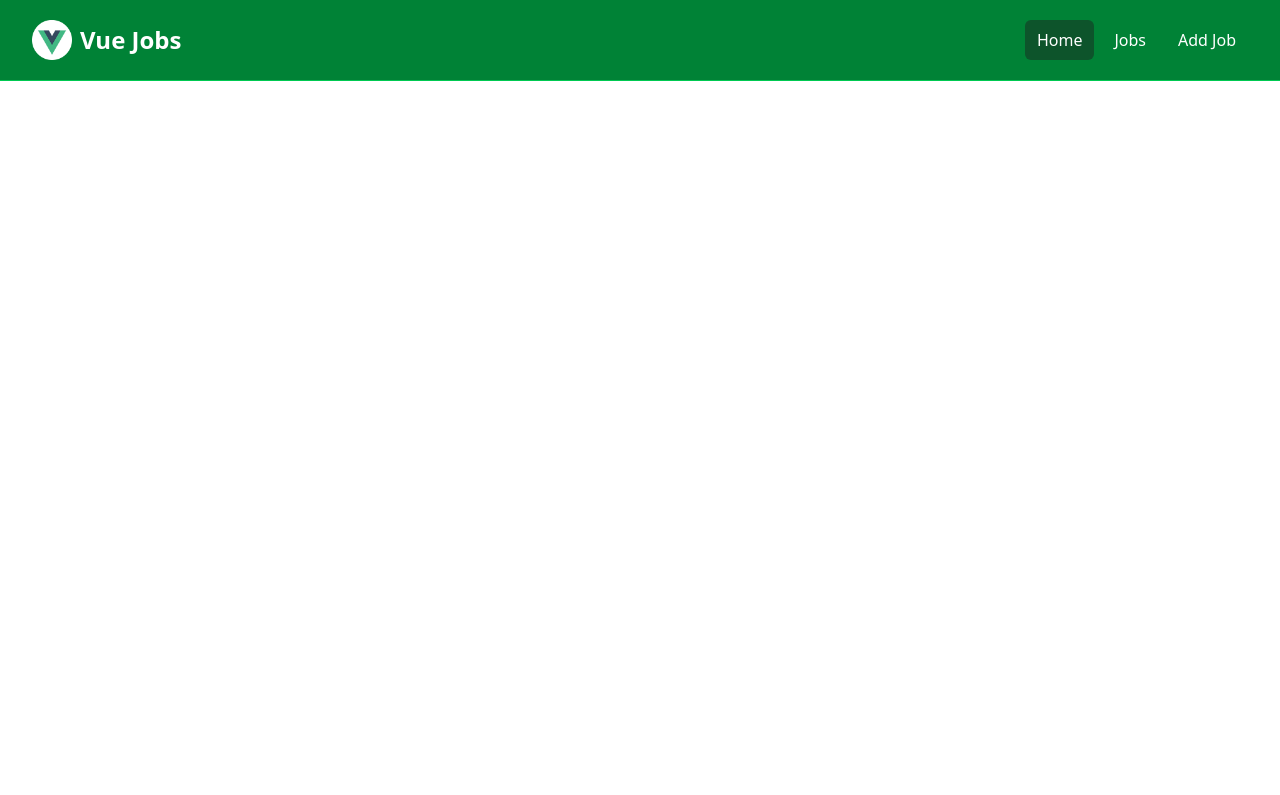
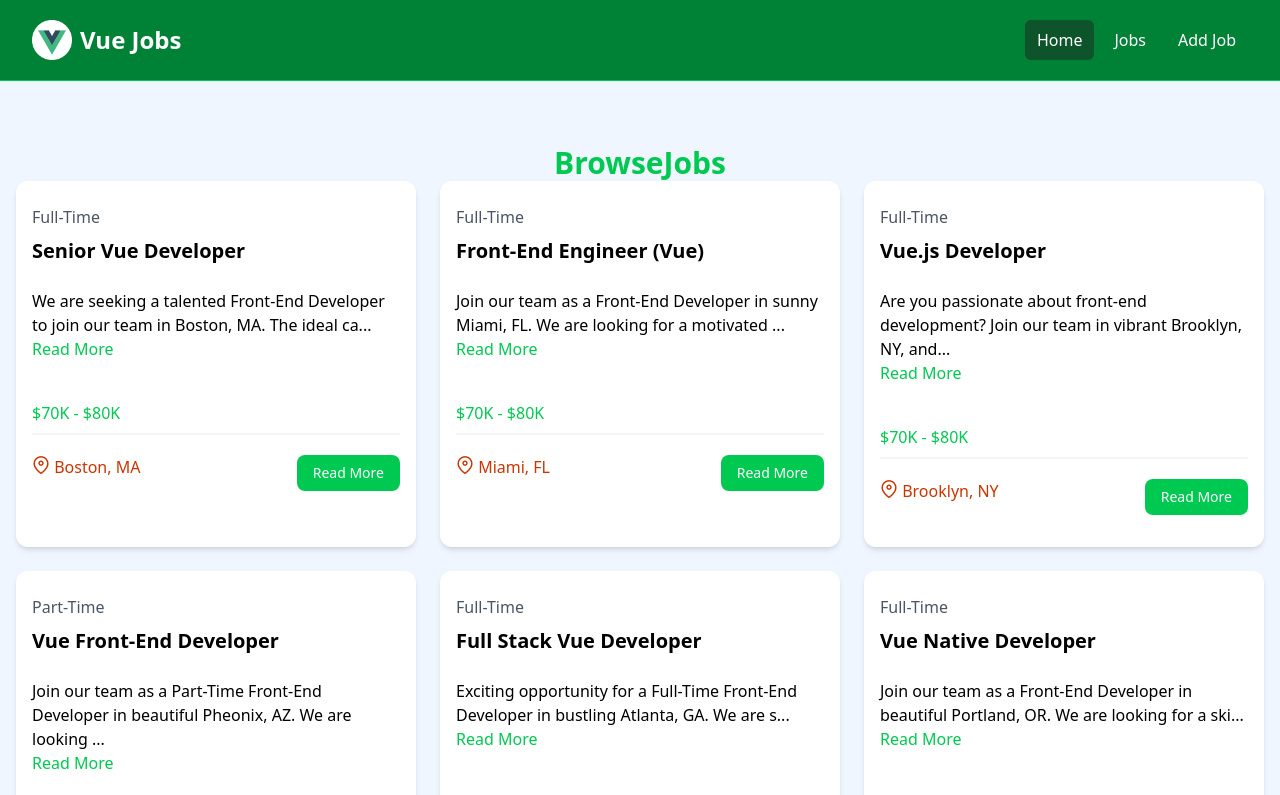
Before and after one commit to ThembaMtshelwane/project2, a Vue app: page /jobs in a window 1280 px wide. Shown: the top 795 px of the page. Built offline with nearby package versions, Linux system fonts and the light colour scheme.

Commit message:
Add JobsView component and configure routing for job listings

```diff
--- a/src/router/index.js
+++ b/src/router/index.js
@@ -1,5 +1,7 @@
 import { createRouter, createWebHistory } from "vue-router";
 import HomeView from "@/view/HomeView.vue";
+import path from "path";
+import JobsView from "@/view/JobsView.vue";
 
 const router = createRouter({
   history: createWebHistory(import.meta.env.BASE_URL),
@@ -9,6 +11,11 @@ const router = createRouter({
       name: "home",
       component: HomeView,
     },
+    {
+      path: "/jobs",
+      name: "jobs",
+      component: JobsView,
+    },
   ],
 });
 
--- /dev/null
+++ b/src/view/JobsView.vue
@@ -0,0 +1,7 @@
+<script setup>
+import JobListings from "@/components/JobListings.vue";
+</script>
+
+<template>
+  <JobListings />
+</template>
```
